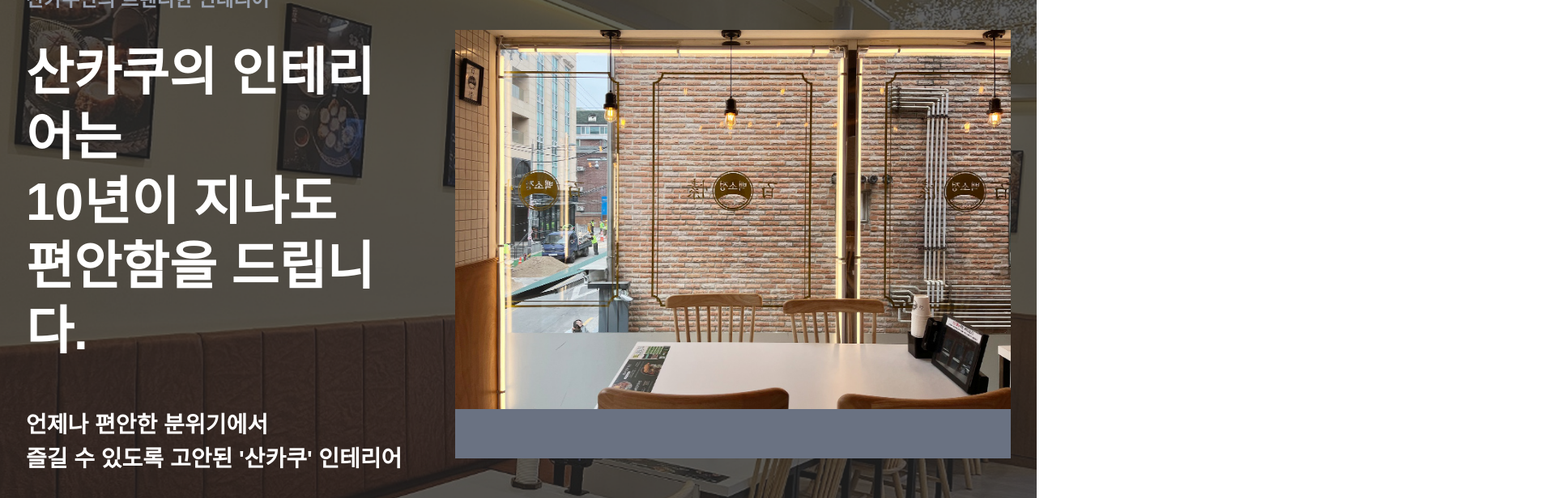
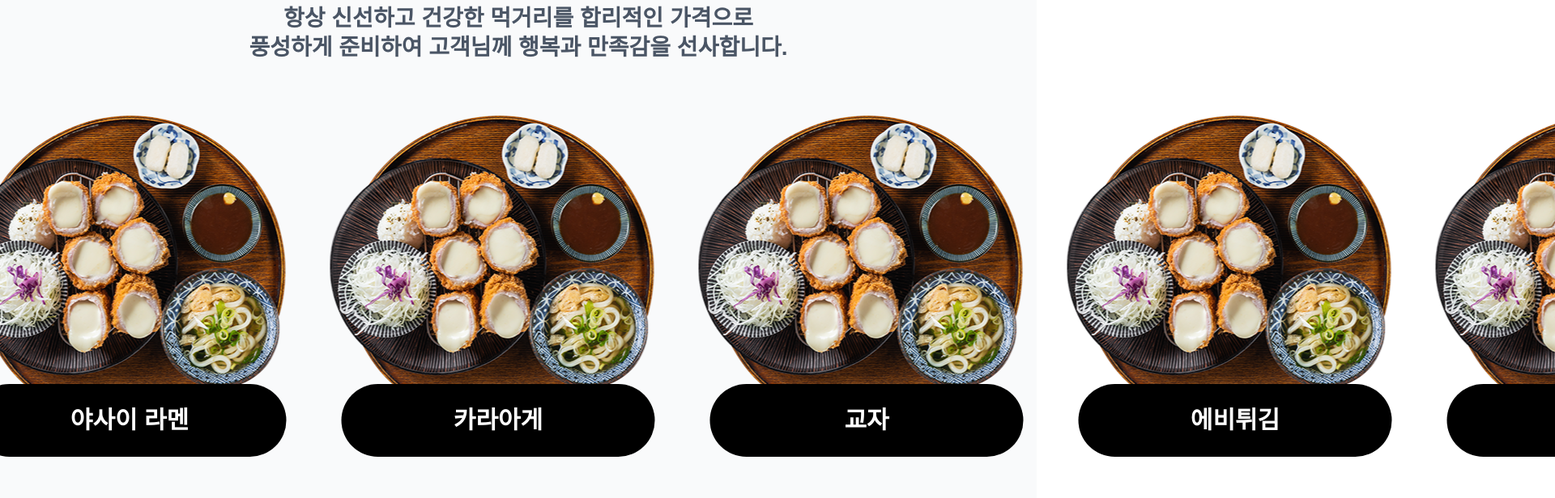
Before and after one commit to jukangpark/Sankaku-Franchise-Landing-Page, a Next.js app: page / in a window 1280 px wide. Shown: the part 9860-10476 px from the top of the page at 81% size, 1920 px wide, since content can reach past the window. Built offline with nearby package versions, Linux system fonts and the light colour scheme.

Commit message:
산카쿠 메뉴 슬라이드 추가

```diff
--- a/src/components/MenuSection.tsx
+++ b/src/components/MenuSection.tsx
@@ -1,13 +1,98 @@
+"use client";
+
+import { useEffect, useRef } from "react";
+import Image from "next/image";
+import { menuData, MenuItem } from "@/mock/menuData";
+
 const MenuSection = () => {
+  const sliderRef = useRef<HTMLDivElement>(null);
+
+  useEffect(() => {
+    const slider = sliderRef.current;
+    if (!slider) return;
+
+    let animationId: number;
+    const speed = 1.5; // 슬라이드 속도 (픽셀/프레임)
+
+    // 초기 위치를 화면 너비만큼 왼쪽으로 설정하여 왼쪽이 비어있지 않게 함
+    const containerWidth =
+      slider.parentElement?.clientWidth || window.innerWidth;
+    let position = -containerWidth;
+
+    const animate = () => {
+      position -= speed;
+
+      // 슬라이드가 한 바퀴 돌면 위치를 리셋
+      const slideWidth = slider.scrollWidth / 2; // 두 세트가 있으므로 절반
+      if (Math.abs(position) >= slideWidth + containerWidth) {
+        position = -containerWidth;
+      }
+
+      slider.style.transform = `translateX(${position}px)`;
+      animationId = requestAnimationFrame(animate);
+    };
+
+    animate();
+
+    return () => {
+      if (animationId) {
+        cancelAnimationFrame(animationId);
+      }
+    };
+  }, []);
+
   return (
-    <section>
-      <h1>산카쿠만의 다양하고 특색있는 메뉴</h1>
-      <p>
-        항상 신선하고 건강한 먹거리를 합리적인 가격으로 풍성하게 준비하여
-        고객님께 행복과 만족감을 선사합니다.
-      </p>
+    <section id="menu-guide" className="py-16 bg-gray-50">
+      <div className="container mx-auto px-4">
+        <div className="text-center mb-12">
+          <h1 className="font-extrabold text-gray-800 mb-4 text-[80px] leading-[1]">
+            산카쿠만의 <br />
+            다양하고 특색있는 메뉴
+          </h1>
+          <p className="text-lg font-bold text-gray-600 max-w-2xl mx-auto text-[28px] leading-[1.3]">
+            항상 신선하고 건강한 먹거리를 합리적인 가격으로 <br />
+            풍성하게 준비하여 고객님께 행복과 만족감을 선사합니다.
+          </p>
+        </div>
+
+        <div className="relative">
+          <div
+            ref={sliderRef}
+            className="flex gap-6 will-change-transform"
+            style={{ width: "fit-content" }}
+          >
+            {/* 첫 번째 세트 */}
+            {menuData.map((item) => (
+              <MenuCard key={item.id} item={item} />
+            ))}
+            {/* 두 번째 세트 (무한 슬라이드를 위해) */}
+            {menuData.map((item) => (
+              <MenuCard key={`duplicate-${item.id}`} item={item} />
+            ))}
+          </div>
+        </div>
+      </div>
     </section>
   );
 };
 
+const MenuCard = ({ item }: { item: MenuItem }) => {
+  return (
+    <div className="flex-shrink-0 duration-300 relative">
+      <div className="relative">
+        <Image
+          src={item.image}
+          alt={item.name}
+          width={431}
+          height={385}
+          className="object-cover"
+        />
+      </div>
+      <div className="flex justify-center items-center text-center text-3xl font-semibold text-white leading-tight max-w-[387px] w-full h-[90px] rounded-[45px] bg-black -mt-9 mx-auto relative z-10">
+        {item.name}
+      </div>
+    </div>
+  );
+};
+
 export default MenuSection;
--- /dev/null
+++ b/src/mock/menuData.ts
@@ -0,0 +1,107 @@
+export interface MenuItem {
+  id: number;
+  name: string;
+  description: string;
+  price: string;
+  image: string;
+  category: string;
+}
+
+export const menuData: MenuItem[] = [
+  {
+    id: 1,
+    name: "산카쿠 특제 라멘",
+    description: "진한 돈코츠 국물과 쫄깃한 면발의 완벽한 조화",
+    price: "8,500원",
+    image: "/menu_slide/메뉴_1.png",
+    category: "라멘",
+  },
+  {
+    id: 2,
+    name: "차슈 라멘",
+    description: "부드러운 차슈와 진한 국물의 환상적인 만남",
+    price: "9,500원",
+    image: "/menu_slide/메뉴_1.png",
+    category: "라멘",
+  },
+  {
+    id: 3,
+    name: "미소 라멘",
+    description: "깊은 맛의 미소와 고명이 어우러진 특별한 맛",
+    price: "8,000원",
+    image: "/menu_slide/메뉴_1.png",
+    category: "라멘",
+  },
+  {
+    id: 4,
+    name: "돈코츠 라멘",
+    description: "진한 돈코츠 국물의 깊고 진한 맛",
+    price: "9,000원",
+    image: "/menu_slide/메뉴_1.png",
+    category: "라멘",
+  },
+  {
+    id: 5,
+    name: "야사이 라멘",
+    description: "신선한 야채가 가득한 건강한 라멘",
+    price: "8,500원",
+    image: "/menu_slide/메뉴_1.png",
+    category: "라멘",
+  },
+  {
+    id: 6,
+    name: "카라아게",
+    description: "바삭하고 부드러운 특제 치킨 카라아게",
+    price: "6,500원",
+    image: "/menu_slide/메뉴_1.png",
+    category: "사이드",
+  },
+  {
+    id: 7,
+    name: "교자",
+    description: "쫄깃한 피와 진한 육즙의 만두",
+    price: "4,500원",
+    image: "/menu_slide/메뉴_1.png",
+    category: "사이드",
+  },
+  {
+    id: 8,
+    name: "에비튀김",
+    description: "신선한 새우의 바삭한 튀김",
+    price: "5,500원",
+    image: "/menu_slide/메뉴_1.png",
+    category: "사이드",
+  },
+  {
+    id: 9,
+    name: "타코야키",
+    description: "부드러운 반죽과 진한 소스의 타코야키",
+    price: "4,000원",
+    image: "/menu_slide/메뉴_1.png",
+    category: "사이드",
+  },
+  {
+    id: 10,
+    name: "오니기리",
+    description: "다양한 속재료가 들어간 특제 주먹밥",
+    price: "3,500원",
+    image: "/menu_slide/메뉴_1.png",
+    category: "사이드",
+  },
+  {
+    id: 11,
+    name: "우동",
+    description: "쫄깃한 면발과 진한 국물의 우동",
+    price: "7,500원",
+    image: "/menu_slide/메뉴_1.png",
+    category: "우동",
+  },
+  {
+    id: 12,
+    name: "덴푸라 우동",
+    description: "바삭한 덴푸라가 올라간 특별한 우동",
+    price: "8,500원",
+    image: "/menu_slide/메뉴_1.png",
+    category: "우동",
+  },
+];
```
Also changed, not shown: public/menu_slide/메뉴_1.png (added).
